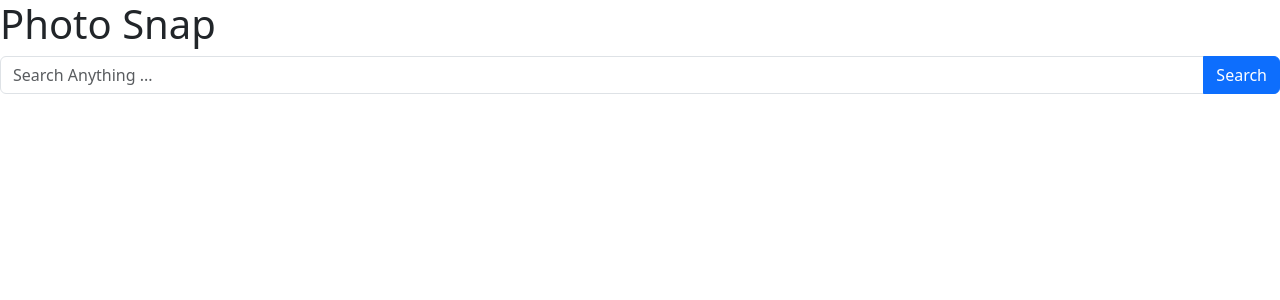
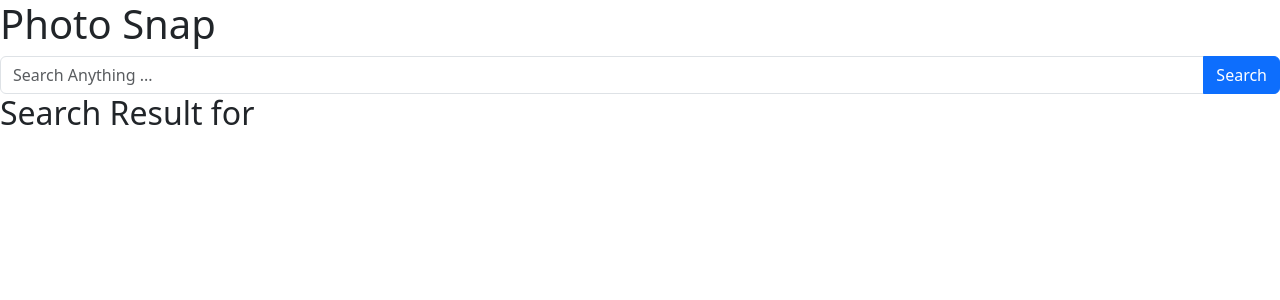
Before and after one commit to sylviajsy/react-game, a React (Vite) app in the folder snap-shot/: page / in a window 1280 px wide. Shown: the top 300 px of the page. Built offline with nearby package versions, Linux system fonts and the light colour scheme.

Commit message:
Pass a prop to child

```diff
--- a/snap-shot/src/App.jsx
+++ b/snap-shot/src/App.jsx
@@ -2,13 +2,16 @@
 import './index.css'
 import 'bootstrap/dist/css/bootstrap.min.css';
 import SearchFiled from './components/SearchFiled';
+import SearchResult from './components/SearchResult';
 import PhotoCard from './components/PhotoCard';
 
 function App() {
+  const [word, setWord] = useState("")
   const [image, setImage] = useState([]);
 
   const fetchData = async(searchTerm) => {
     const access_key = import.meta.env.VITE_UNSPLASH_ACCESS_KEY;
+    setWord(searchTerm);
     try {
       const response = await fetch(
         `https://api.unsplash.com/search/photos?client_id=${access_key}&query=${searchTerm}`
@@ -27,6 +30,7 @@
       <div className='search-section'>
         <SearchFiled onSubmit={fetchData}/>
       </div>
+      <SearchResult searchWord = {word}/>
       <div className="row">
           {image.map((images) => (
             <PhotoCard
--- /dev/null
+++ b/snap-shot/src/components/SearchResult.jsx
@@ -0,0 +1,11 @@
+import React from 'react'
+
+const SearchResult = ({ searchWord }) => {
+  return (
+    <div>
+      <h2>Search Result for {searchWord} </h2>
+    </div>
+  )
+}
+
+export default SearchResult
```
